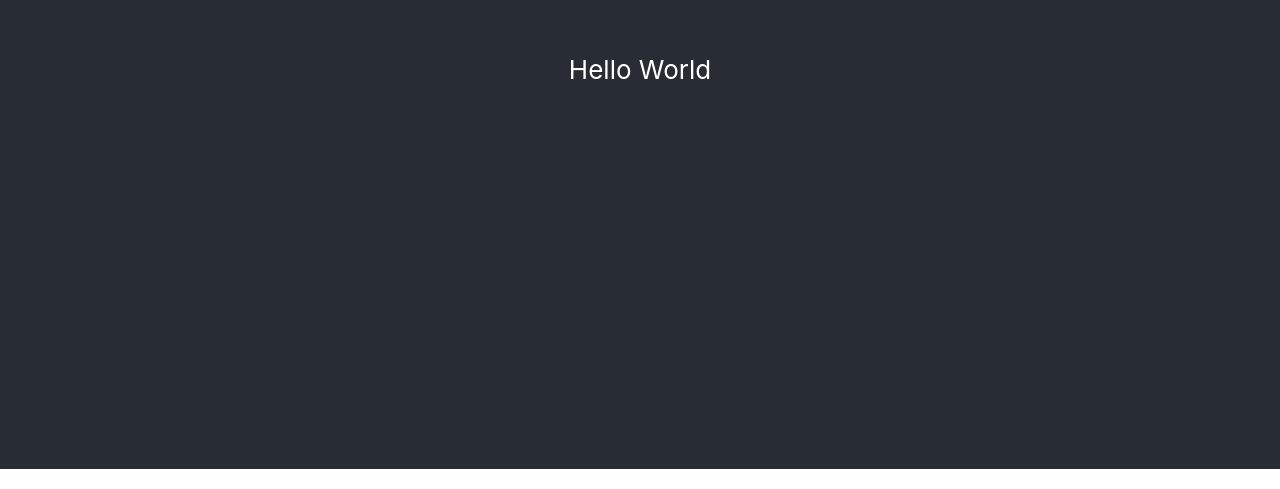
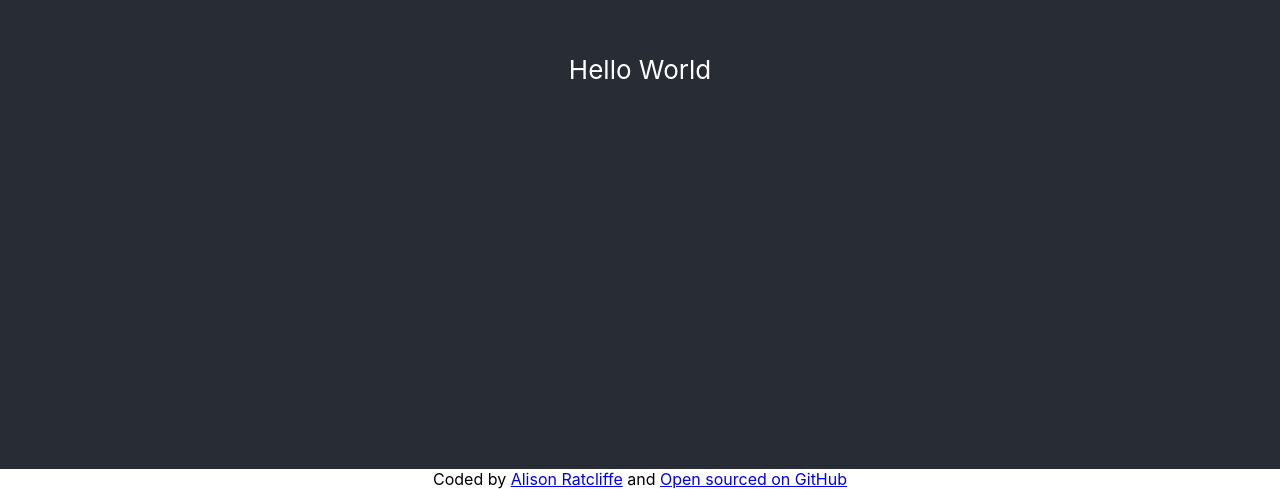
Before and after one commit to ratcliffealison/weather-app, a React (Create React App) app: page / in a window 1280 px wide. Shown: the part 331-820 px from the top of the page. Built offline with nearby package versions, Linux system fonts and the light colour scheme.

Commit message:
Added Footer element

```diff
--- a/src/App.js
+++ b/src/App.js
@@ -1,5 +1,6 @@
 
 import './App.css';
+import Footer from "./Footer.js"
 
 function App() {
   return (
@@ -8,6 +9,7 @@ function App() {
         Hello World
 
       </header>
+      <Footer />
     </div>
   );
 }
--- /dev/null
+++ b/src/Footer.js
@@ -0,0 +1,9 @@
+import React from "react";
+
+export default function Footer() {
+    return (
+        <footer>
+            Coded by <a href="https://www.linkedin.com/in/ratcliffealison/" target="_blank">Alison Ratcliffe</a> and <a href="https://github.com/ratcliffealison/weather-app" target="_blank">Open sourced on GitHub</a>
+        </footer>
+    )
+}
```
